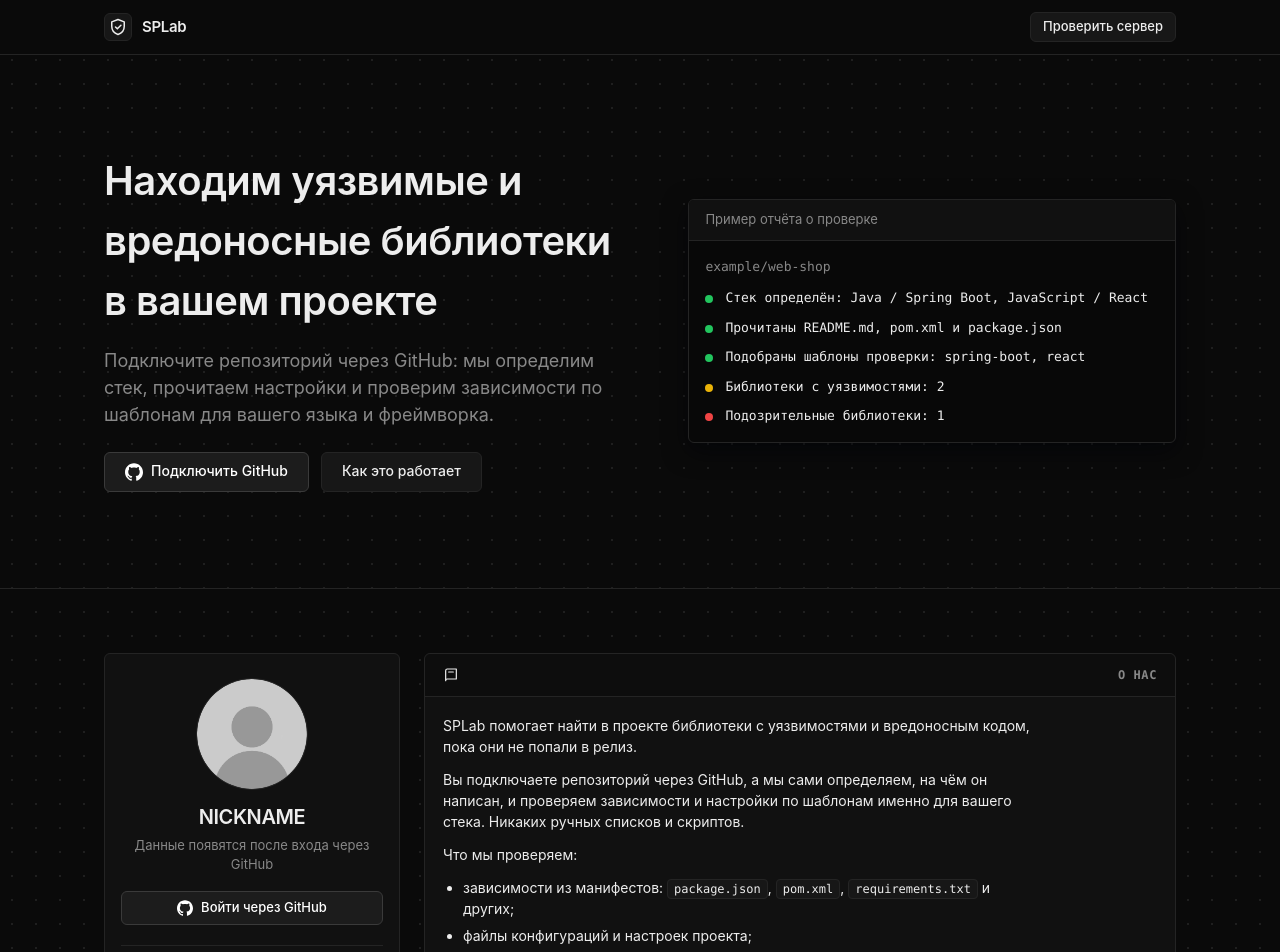
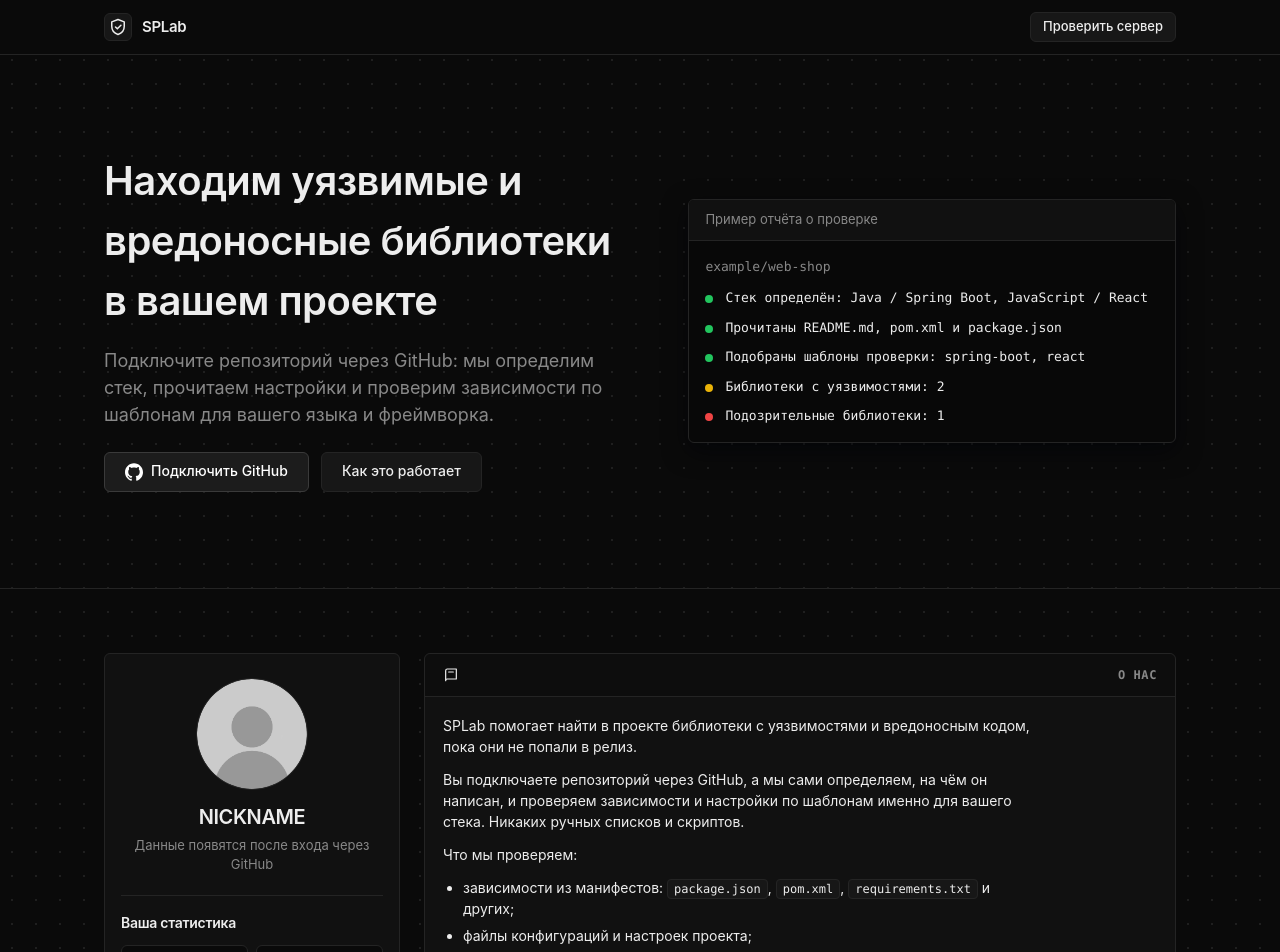
Before and after one commit to DimaPopkov/SPLab, a React (Vite) app in the folder frontend/: page / in a window 1280 px wide. Shown: the top 952 px of the page. Built offline with nearby package versions, Linux system fonts and the light colour scheme; no server answers.

Commit message:
ver 0.1.1.1 (Fix)

```diff
--- a/frontend/src/components/home/UserStatsCard.jsx
+++ b/frontend/src/components/home/UserStatsCard.jsx
@@ -34,11 +34,6 @@ export default function UserStatsCard() {
         NICKNAME
       </h2>
       <p className="user-card__hint">Данные появятся после входа через GitHub</p>
-
-      <button type="button" className="btn btn--primary btn--block">
-        <GitHubIcon size={16} />
-        Войти через GitHub
-      </button>
 
       <div className="user-card__section">
         <h3 className="user-card__section-title">Ваша статистика</h3>
```
